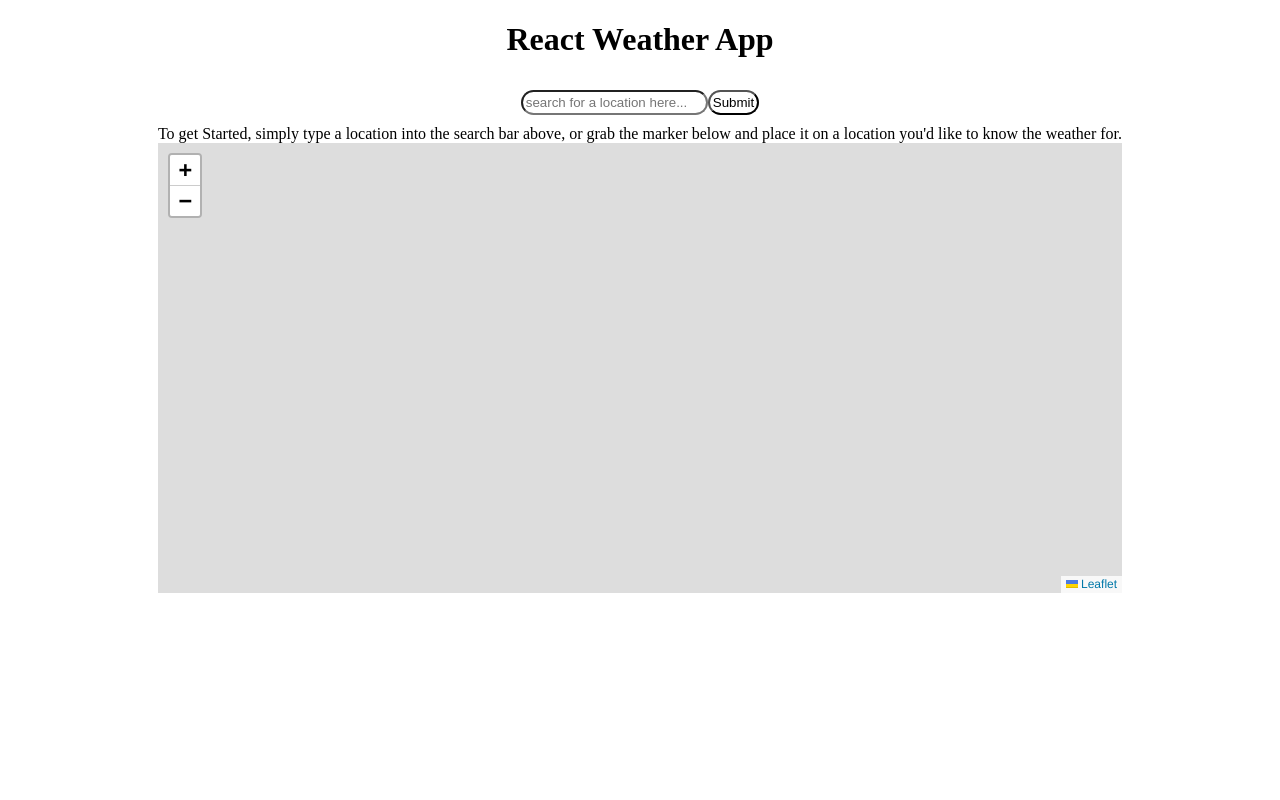
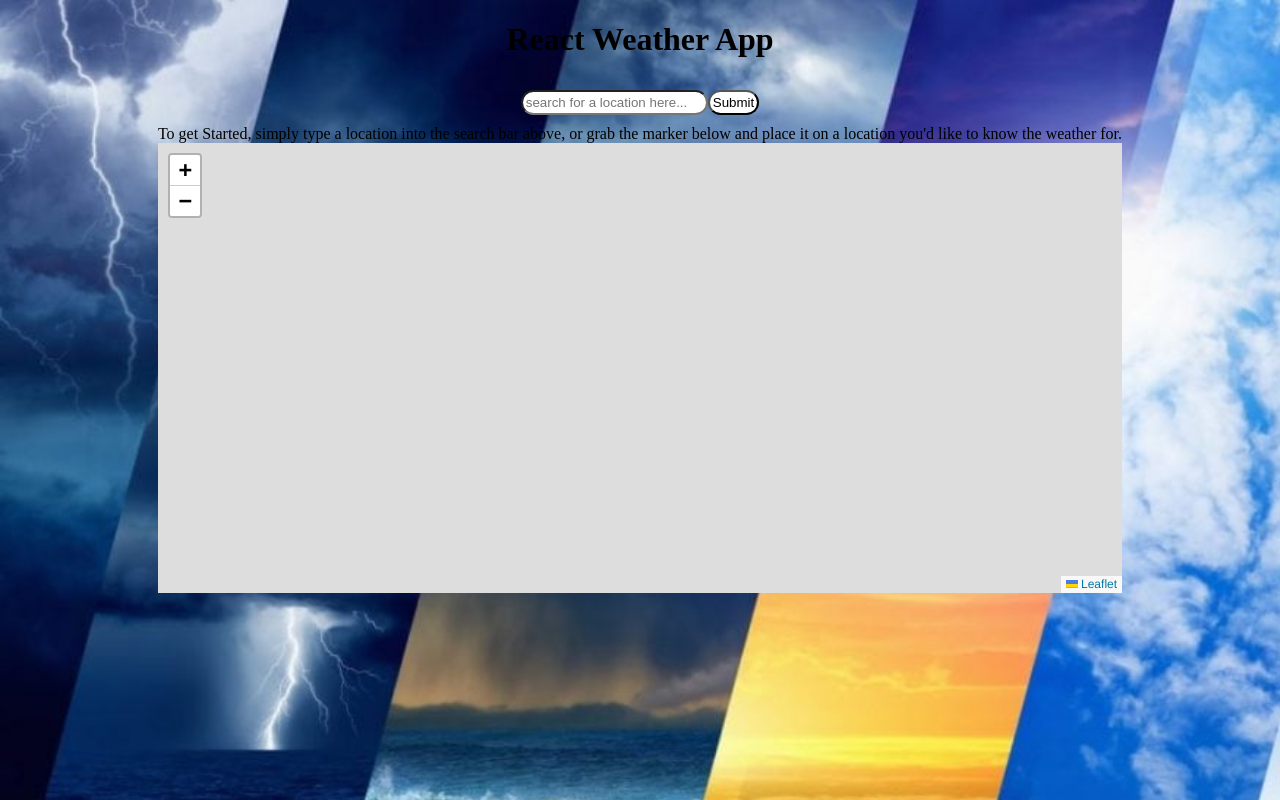
Before and after one commit to DominicWells/React-Weather-App, a React (Create React App) app: page / in a window 1280 px wide. Shown: the top 800 px of the page. Built offline with nearby package versions, Linux system fonts and the light colour scheme; no server answers; the HTML template or start-up script is replaced by a standard one.

Commit message:
dynamic bg images, remove header and footer

```diff
--- a/public/index.html
+++ b/public/index.html
@@ -26,7 +26,8 @@
     <!-- overwrite some possible user agent stylesheet values in the absence of our own stylesheet -->
     <style>
         body {
-            margin: 0
+            margin: 0;
+            height: 100%;
         }
     </style>
   </head>
--- a/src/App.js
+++ b/src/App.js
@@ -7,19 +7,19 @@ import Content from './Content'
 import Footer from './Footer'
 
 const AppWrapper = styled.div`
-    background-color: white;
-    width: 100%;
-    padding: 0;
-    margin: 0;
-    height: 100vh;
+    // background-color: white;
+    // width: 100%;
+    // padding: 0;
+    // margin: 0;
+    height: 100%;
 `;
 
 const App = () => {
   return (
     <AppWrapper>
-      <Header />
+      {/* <Header /> */}
       <Content />
-      <Footer />
+      {/* <Footer /> */}
     </AppWrapper>
   )
 }
--- a/src/Weather/WeatherContainer.js
+++ b/src/Weather/WeatherContainer.js
@@ -12,8 +12,10 @@ import EmptyWeatherDetails from '../Components/Layout/EmptyWeatherDetails'
 import GeoLocationPrompt from '../Components/Layout/GeoLocationPrompt'
 
 const WeatherContainerWrapper = styled.div`
-    background-color: white;
-    height: 100%;
+    background-image: url(${(props) => props.imageURL});
+    background-repeat: no-repeat;
+    background-size: cover;
+    height: 1000px;
     display: flex;
     flex-direction: column;
     align-items: center;
@@ -171,8 +173,15 @@ class WeatherContainer extends Component {
         const { inputValue, data , error, geoLocation } = this.state
         const { handleSubmit, handleChange } = this
 
+        let imageURL = `/images/default.jpg`
+
+        if (Object.entries(data).length !== 0) {
+           imageURL = `/images/${data.weather[0].main}.jpg`
+
+        }
+
         return (
-            <WeatherContainerWrapper>
+            <WeatherContainerWrapper imageURL={imageURL}>
                 <h1>React Weather App</h1>
                 <Form onSubmit={handleSubmit}>
                     <Error>{error || ''}</Error>
```
